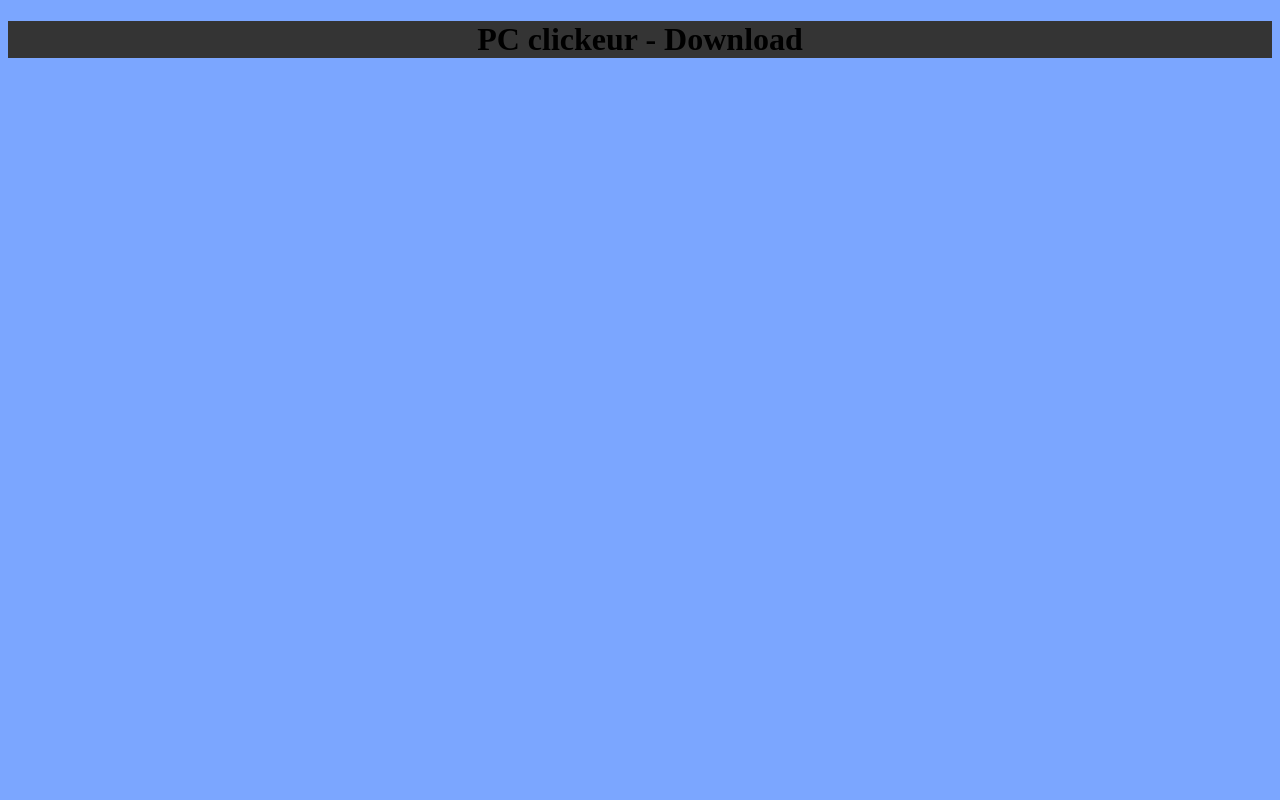
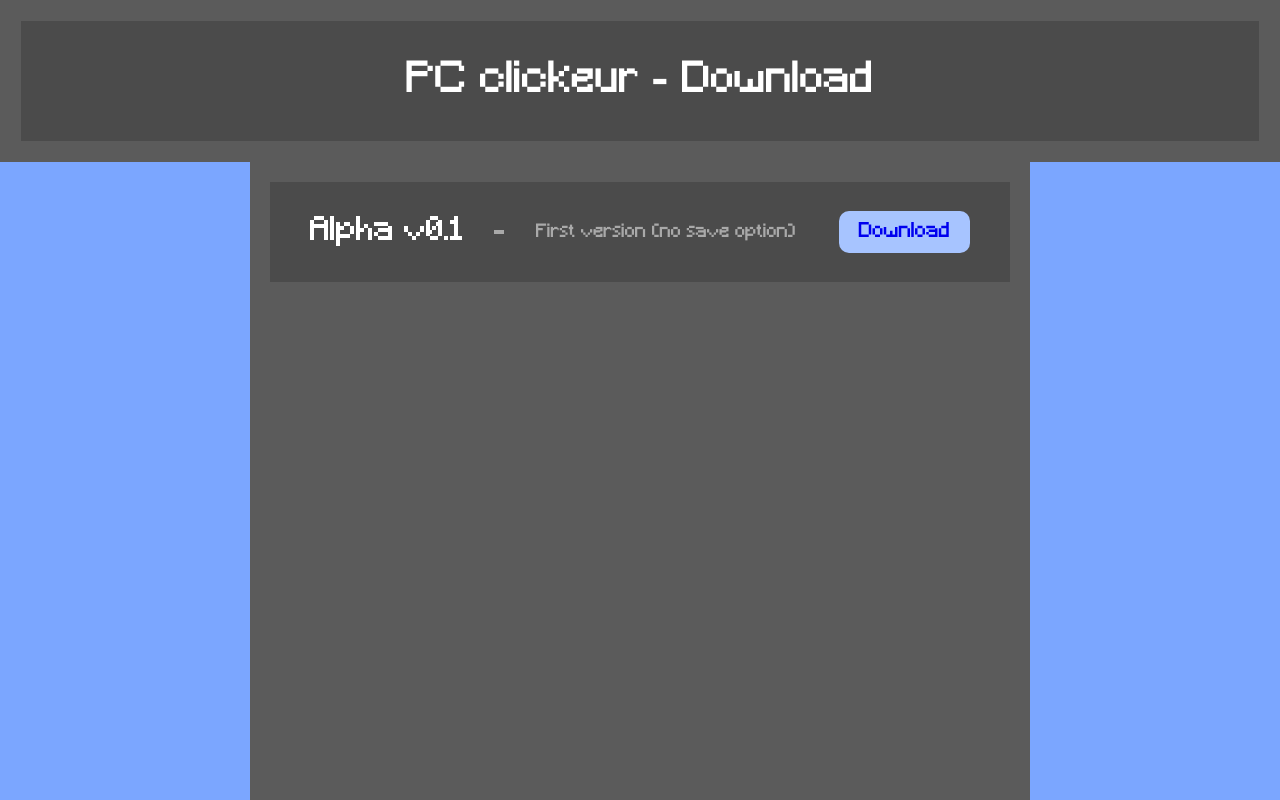
Before and after one commit to Thibaud165/PCclicker, a plain HTML site: page index.html in a window 1280 px wide. Shown: the top 800 px of the page. Drawn offline with Linux system fonts and the light colour scheme.

Commit message:
Add files via upload

```diff
--- a/index.html
+++ b/index.html
@@ -4,11 +4,25 @@
     <meta charset="UTF-8">
     <meta name="viewport" content="width=device-width, initial-scale=1.0">
     <link rel="stylesheet" href="/style.css">
-    <title>PC clickeur</title>
+    <title>PC clicker</title>
 </head>
 <body>
     <header>
-        <h1>PC clickeur - Download</h1>
+        <div class="headerBG">
+            <p>PC clickeur - Download</p>
+        </div>
     </header>
+    <main>
+        <div class="principal">
+            <div class="versionContainer">
+                <p class="versionContainerTitre">Alpha v0.1</p>
+                <p class="versionContainerSpace">-</p>
+                <p class="versionContainerDescription">First version (no save option)</p>
+                <button class="versionContainerButton">
+                    <a class="versionContainerLien" href="https://www.mediafire.com/file/j3m8x47sw7cz7wg/Pc_clicker_v0.1.zip/file" target="_blank">Download</a>
+                </button>
+            </div>
+        </div>
+    </main>
 </body>
 </html>
--- a/style.css
+++ b/style.css
@@ -1,8 +1,98 @@
+@font-face {
+  font-family: 'Minecraft';
+  src: url('Minecraft.ttf') format('truetype');
+}
+
 body {
     background-color: #7ba6ff;
+    font-family: 'Minecraft', sans-serif;
+    color: #ffffff;
+    margin: 0;
+    height: 100vh;
 }
 
 header {
-    background-color: #343434;
+    background-color: #5b5b5b;
     text-align: center;
+    padding: 1px;
+    height: 160px;
+    margin-bottom: 0;
+    font-size: 42px;
 }
+
+.headerBG {
+    background-color: #4b4b4b;
+    margin: 20px;
+    height: 120px;
+    display: flex;
+    justify-content: center;
+    align-items: center;
+    margin-bottom: 0;
+}
+
+h1 {
+    margin: 0;
+    padding: 0;
+    border: 0;
+}
+
+.principal {
+    background-color: #5b5b5b;
+    margin-left: 250px;
+    margin-right: 250px;
+    margin-top: 0;
+    height: 100vh;
+    width: auto;
+    display: flex;
+    flex-direction: column;
+    gap: 10px;
+}
+
+.versionContainer {
+    background-color: #4b4b4b;
+    padding: 0;
+    margin-left: 20px;
+    margin-right: 20px;
+    margin-top: 20px;
+    width: auto;
+    height: 100px;
+    padding-left: 40px;
+    display: flex;
+    align-items: center;
+}
+
+.versionContainerTitre {
+    font-size: 32px;
+
+}
+
+.versionContainerSpace {
+    font-size: 32px;
+    padding-left: 30px;
+    padding-right: 30px;
+    color: #a9a9a9;
+}
+
+.versionContainerDescription {
+    font-size: 18px;
+    color: #a9a9a9;
+}
+
+.versionContainerButton {
+    margin-left: auto;
+    margin-right: 40px;
+    padding: 10px 20px;
+    font-size: 20px;
+    font-family: 'Minecraft';
+    background-color: #a7c4ff;
+    border: none;
+    border-radius: 10px;
+    cursor: pointer;
+    text-decoration: none;
+    display: inline-block;
+}
+
+.versionContainerLien {
+    text-decoration: none;
+    display: inline-block;
+}
```
Also changed, not shown: Minecraft.ttf (added).
